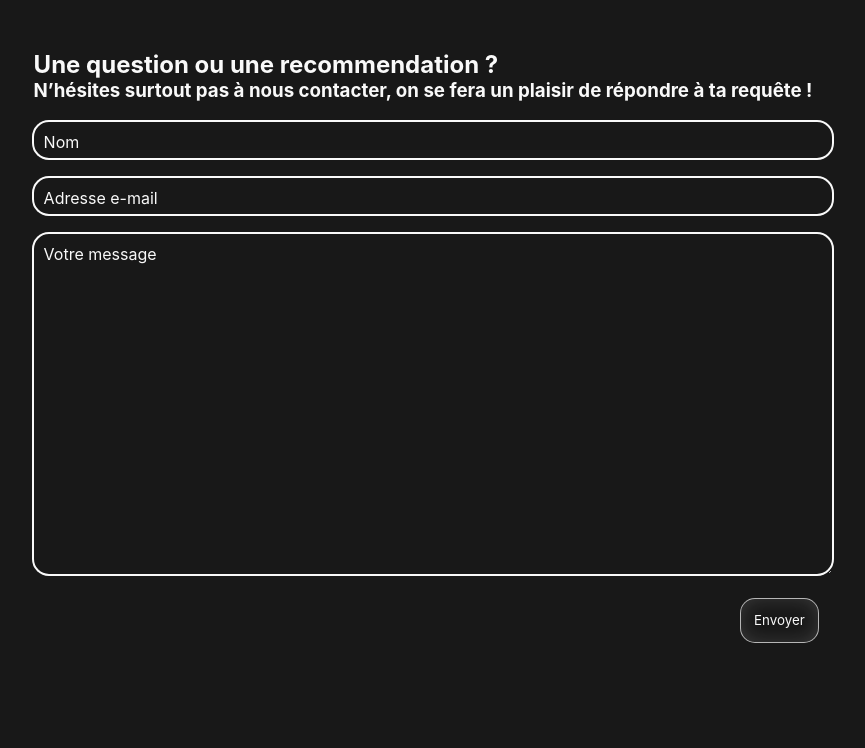
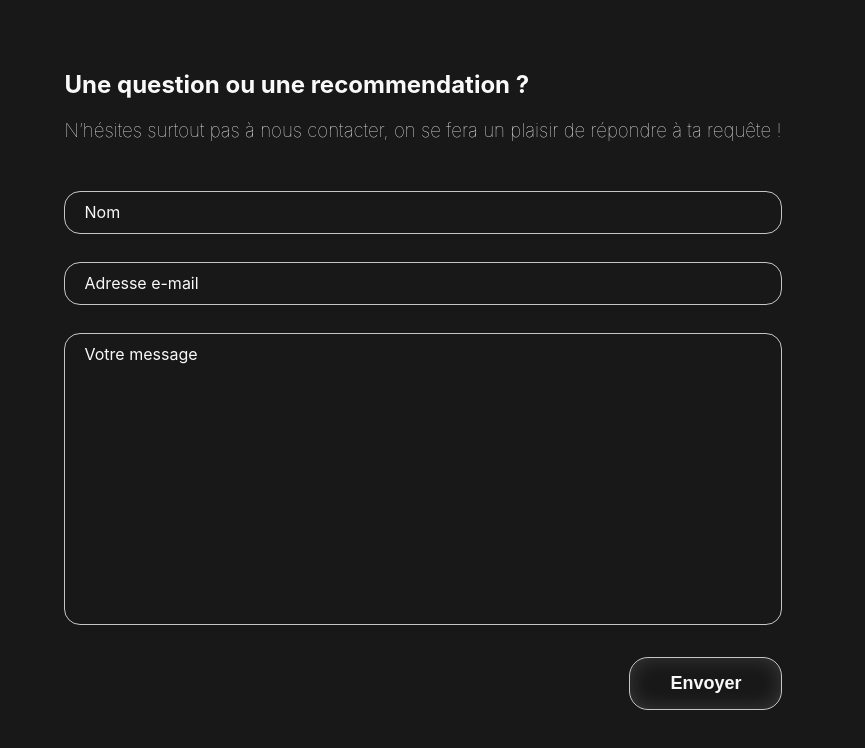
Before and after one commit to WildCodeSchool-2023-09/JS-RemoteFR-SACOD-P2-Oro-Jackson, a React (Vite) app in the folder frontend/: page /contacts in a window 1280 px wide. Shown: the top 748 px of the page, without its empty margins (217-1082 px from the left). Built offline with nearby package versions, Linux system fonts and the light colour scheme.

Commit message:
Fix_someCSS

```diff
--- a/frontend/src/Error-page.jsx
+++ b/frontend/src/Error-page.jsx
@@ -6,8 +6,9 @@ export default function ErrorPage() {
 
   return (
     <div id="error-page">
-      <h1>Oops!</h1>
-      <p>Sorry, an unexpected error has occurred.</p>
+      <h2>Oops! 🥴</h2>
+      <p>Erreur n°</p>
+      <p>404</p>
       <p>
         <i>{error.statusText || error.message}</i>
       </p>
--- a/frontend/src/pages/Contact.jsx
+++ b/frontend/src/pages/Contact.jsx
@@ -1,23 +1,23 @@
+import "./Contact.scss";
 import Navbar from "./Navbar";
-import "./Contact.scss";
 
 function Contact() {
   return (
     <>
-      <div className="Form">
+      <div className="form">
         <form action="" method="get">
-          <h2>Une question ou une recommendation ?</h2>
-          <h3>N’hésites surtout pas à nous contacter, on se fera un plaisir de répondre à ta requête !</h3>
+          <h2 className="contact_title">Une question ou une recommendation ?</h2>
+          <h3 className="contact_subtitle">N’hésites surtout pas à nous contacter, on se fera un plaisir de répondre à ta requête !</h3>
           <div className="input-group">
             <input type="text" name="name" className="input-group_input" required/>
-            <label for="name" className="input-group_label">Nom</label>
+            <label for="name" className="input-group_label" id="name">Nom</label>
           </div>
             <div className="input-group">
               <input type="text" name="email" className="input-group_input" required/>
               <label for="email" className="input-group_label">Adresse e-mail</label>
             </div>
             <div className="input-group">
-              <textarea type="textarea" rows="20" cols="50" name="msg" className="input-group_input" id="msg" required/>
+              <textarea type="textarea" rows="15" name="msg" className="input-group_input" id="msg" required/>
               <label for="text" className="input-group_label">Votre message</label>
             </div>
             <div id="sub_pos">
@@ -30,3 +30,27 @@ function Contact() {
 }
 
 export default Contact;
+
+/*
+
+Objet du formulaire de contact : Le formulaire de contact sur ce site web est destiné à permettre aux visiteurs de communiquer avec le propriétaire du site pour poser des questions, demander des informations ou fournir des commentaires.
+
+Utilisation appropriée : En utilisant ce formulaire de contact, vous vous engagez à l'utiliser de manière appropriée et légale. Vous acceptez de ne pas soumettre de contenu offensant, diffamatoire, illégal ou inapproprié.
+
+Collecte de données personnelles : Ce formulaire collecte des informations personnelles, y compris votre nom et votre adresse e-mail. En soumettant ce formulaire, vous consentez à la collecte, au stockage et au traitement de ces données conformément à notre politique de confidentialité.
+
+Politique de confidentialité : Vous pouvez consulter notre politique de confidentialité pour en savoir plus sur la manière dont vos données personnelles sont traitées et protégées. Cette politique est accessible sur notre site web.
+
+Anti-spam : L'utilisation de ce formulaire de contact à des fins de spam est strictement interdite. Des mesures de protection contre le spam peuvent être en place pour garantir un fonctionnement approprié du formulaire.
+
+Droits de propriété intellectuelle : Tout contenu, y compris les messages envoyés via ce formulaire de contact, peut être soumis à des droits de propriété intellectuelle ou à des droits d'auteur. En soumettant du contenu, vous garantissez que vous avez le droit de le faire et que vous accordez au propriétaire du site une licence pour utiliser ce contenu.
+
+Responsabilité : Le propriétaire du site ne peut être tenu responsable des dommages résultant de l'utilisation de ce formulaire de contact, y compris la perte de données ou les erreurs dans les messages soumis.
+
+Modification des conditions : Le propriétaire du site se réserve le droit de modifier ces conditions générales à tout moment. Les utilisateurs sont encouragés à vérifier régulièrement les conditions générales mises à jour.
+
+Consentement : En soumettant ce formulaire, vous consentez aux conditions générales énoncées ci-dessus.
+
+Contact : Si vous avez des questions ou des préoccupations concernant l'utilisation de ce formulaire de contact, veuillez nous contacter à l'adresse e-mail indiquée sur le site web.
+
+*/
--- a/frontend/src/pages/Contact.scss
+++ b/frontend/src/pages/Contact.scss
@@ -1,58 +1,70 @@
 $primary-color: #181818;
 $secondary-color: #151515;
 $text-color: #F9F9F9;
+$outline: #f9f9f9c5;
 
-* {
-    margin: 0;
-    font-family: 'Inter', sans-serif;
+body {
     background-color: $primary-color;
     color: #F9F9F9;
+    margin: 0;
 }
 
-.Form {
+.contact_subtitle {
+    margin: 10px 0 50px 0;
+    font-weight: lighter;
+}
+
+.form {
     display: flex;
     flex-direction: column;
     align-items: center;
     margin-top: 50px;
-}
-
-h2 {
-    margin: 0 20px 0 20px;
-}
-
-h3 {
-    margin: 0 20px 0 20px;
+    font-family: 'Inter', sans-serif;
+    background-color: $primary-color;
+    color: $text-color;
 }
 
 #sub_pos {
     text-align: right;
-    margin-left: 2em;
 }
 
 .submit {
-    margin-right: 1em;
-    padding: 1em;
+    padding: 15px 40px 15px 40px;
     background: #181818;
-    border: 1px solid rgba(249, 249, 249, 0.7);
+    border: none;
+    outline: 1px solid $outline;
     box-shadow: inset 0px 0px 20px rgba(255, 255, 255, 0.15);
-    border-radius: 15px;
+    border-radius: 18px;
+    font-size: large;
+    font-weight: bold;
+    color: $text-color;
+}
+
+.submit:hover {
+    box-shadow: inset 0px 0px 20px $outline;
+    outline: 1.5px solid $text-color;
+    padding: 12px 35px 12px 35px;
+    margin: 3px 5px;
+    cursor: pointer;
 }
 
 .input-group {
     position: relative;
-    margin: 20px;
+    margin: 30px 0 30px 0;
 }
 .input-group_input {
     padding: 10px;
     border: none;
     border-radius: 15px;
-    outline: 2px solid $text-color;
+    outline: 1.5px solid $outline;
     background-color: transparent;
     transition: outline-color 500ms;
-    width: 100%;
+    width: 97.1%;
+    font-size: large;
+    color: $text-color;
 }
 .input-group_input:is(:focus, :valid) {
-    outline-color: $text-color;
+    outline: 2px solid $text-color;
 }
 .input-group_label {
     position: absolute;
@@ -62,16 +74,26 @@ h3 {
     translate: 10px 10px;
     color: $text-color;
     transition: translate 500ms, scale 500ms;
+    background-color: $primary-color;
+    margin-left: 10px;
 }
 .input-group_input:focus +
 .input-group_label,
 .input-group_input:valid +
 .input-group_label {
-    padding-inline: 5px;
-    translate: 10px -14px;
-    scale: 0.8;
+    padding-inline: 10px;
+    translate: 5px -14px;
+    scale: 0.9;
     background-color: $primary-color;
 }
+
+.input-group_input:focus +
+#name,
+.input-group_input:valid +
+#name {
+    margin-left: 15px;
+}
+
 #msg {
-    word-break: break-word;
+    resize: none;
 }
```
Also changed, not shown: frontend/src/pages/ConfirmPage.jsx (added, +10 -0 lines), frontend/src/pages/ConfirmPage.scss (added).
